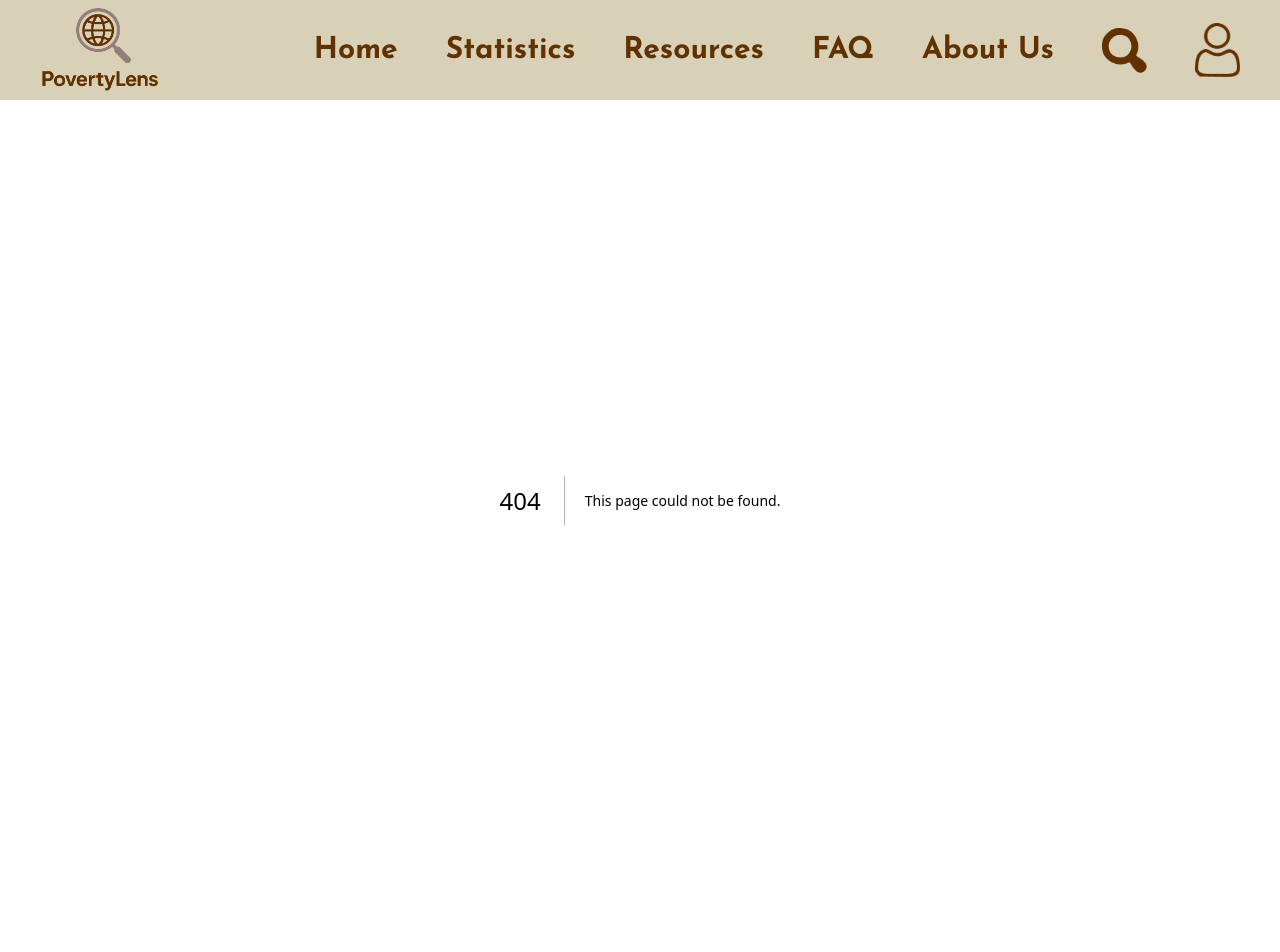
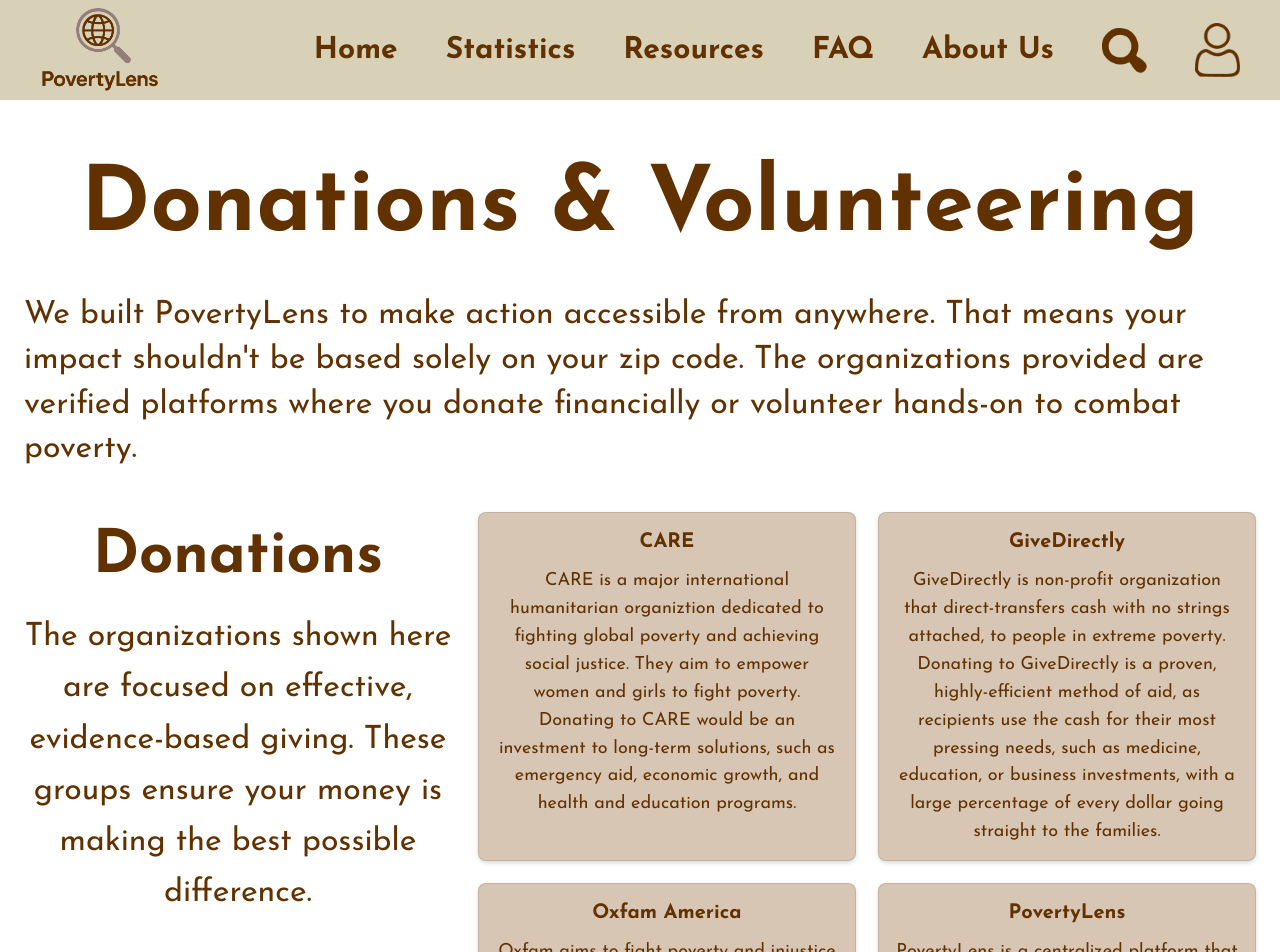
Before and after one commit to Revolution5/PovertyLens, a Next.js app in the folder frontend/: page /donationspages in a window 1280 px wide. Before the commit this address had no page. Shown: the top 952 px of the page. Before the commit the page ends 900 px from the top, so only its background shows below. Built offline with nearby package versions, Linux system fonts and the light colour scheme.

Commit message:
donations & volunteering page

```diff
--- /dev/null
+++ b/frontend/app/donationspages/page.tsx
@@ -0,0 +1,181 @@
+'use client';
+
+type OrgCardProps = {
+    name: string;
+    description: string;
+    url: string;
+};
+
+const cardBg = '#D7C6B4';
+const cardHover = '#c9956e';
+const textBrown = '#623100';
+const pageBg = '#ffffff';
+
+export default function DonationsAndVolunteeringPage(){
+    return (
+        <div
+            style={{
+                backgroundColor: pageBg,
+                minHeight: '100vh',
+                padding: '40px 24px 80px',
+                color: textBrown,
+                textAlign: 'center',
+            }}
+        >
+            {/* Donations & Volunteering */}
+            <div style={{ marginBottom: 20 }}>
+            <h1
+                style={{
+                    fontSize: 90,
+                    fontWeight: 800,
+                    letterSpacing: 0.5,
+                    margin: 0,
+                }}
+            >
+                Donations &amp; Volunteering
+            </h1>
+            <p style={{width: '100%', fontSize: 32, lineHeight: 1.4, marginTop: 18, color: textBrown, textAlign: 'left'}}>
+                We built PovertyLens to make action accessible from anywhere. That means your impact
+                shouldn't be based solely on your zip code. The organizations provided are verified platforms
+                where you donate financially or volunteer hands-on to combat poverty.
+            </p>
+            </div>
+            {/* ---- DONATIONS SECTIONS ---- */}
+            <section style={{ display: 'grid', gridTemplateColumns: '1.1fr 2fr', gap: 26, alignItems: 'flex-start', marginTop: 40, marginBottom: 70}}>
+            <div>
+                <h2
+                    style={{
+                        fontSize: 60,
+                        fontWeight: 800,
+                        margin: '0 0 10px 0',
+                    }}
+                >
+                    Donations
+                </h2>
+                {/* Left text block */}
+                    <p style={{ fontSize: 32, lineHeight: 1.6}}>
+                        The organizations shown here are focused on effective, evidence-based giving.
+                        These groups ensure your money is making the best possible difference.
+                    </p>
+                </div>
+                {/* Donations Cards */}
+                <div
+                    style={{
+                        display: 'grid',
+                        gridTemplateColumns: 'repeat(2, minmax(0px, 1fr))',
+                        gap: 22,
+                    }}
+                >
+                    <Card
+                        name="CARE"
+                        url="https://www.care.org/"
+                        description="CARE is a major international humanitarian organiztion dedicated to fighting global poverty and achieving social justice. They aim to empower women and girls to fight poverty. Donating to CARE would be an investment to long-term solutions, such as emergency aid, economic growth, and health and education programs."
+                    />
+                    <Card
+                        name="GiveDirectly"
+                        url="https://www.givedirectly.org/"
+                        description="GiveDirectly is non-profit organization that direct-transfers cash with no strings attached, to people in extreme poverty. Donating to GiveDirectly is a proven, highly-efficient method of aid, as recipients use the cash for their most pressing needs, such as medicine, education, or business investments, with a large percentage of every dollar going straight to the families."
+                    />
+                    <Card
+                        name="Oxfam America"
+                        url="https://www.oxfamamerica.org/"
+                        description="Oxfam aims to fight poverty and injustice by tackling the root causes of inequality, providing emergency aid, and campaigning for economic, gender, and climate justice. Donations to this organization would support a powerful movement that provides both immediate relief in crises and long-term systemic change to ensure everyone has equal rights and can thrive."
+                    />
+                    <Card
+                        name="PovertyLens"
+                        url=""
+                        description="PovertyLens is a centralized platform that aims to inform the public about the complexities of poverty. The donations would support our mission of education and awareness, while also supporting other humanitarian groups like the Red Cross for emergency relief and aid, and direct poverty interventions for long-term solutions."
+                    />
+                </div>
+            </section>
+
+            {/* ---- VOLUNTEERING SECTION ---- */}
+            <section
+                style={{
+                    display: 'grid',
+                    gridTemplateColumns: '2fr 1.1fr',
+                    gap: 26,
+                    alignItems: 'flex-start',
+                    paddingTop: 30,
+                    borderTop: '2px solid rgba(0,0,0,0.15)',
+                }}
+            >
+                {/* Volunteering org cards */}
+                <div
+                    style={{
+                        display: 'grid',
+                        gridTemplateColumns: 'repeat(2, minmax(0px,1fr))',
+                        gap: 22,
+                    }}
+                >
+
+                    <Card
+                        name="United Nations Volunteers"
+                        url="https://www.unv.org/"
+                        description="UNV is a global program that connects volunteers with organizations working to advance sustainable development and fight poverty worldwide. They empower individuals to make a difference through their support of many initiatives, including education and gender equality. Volunteering with them will promote inclusive growth in developing communities."
+                    />
+
+                    <Card
+                        name="Catchafire"
+                        url="https://www.catchafire.org/"
+                        description="Catchafire is a virtual volunteering program that links professionals with nonprofits to address social and economic challenges. By offering expertise in marketing, finance, technology, and more, volunteers can help empower nonprofits to operate more efficiently and expand their work worldwide."
+                    />
+                    <Card
+                        name="Translators Without Borders"
+                        url="https://translatorswithoutborder.org/"
+                        description="Translators without Borders (TWB) is a nonprofit organization that provides language and translation support to humanitarian and development organizations around the world. Volunteers can break communication barriers so all people in crisis and poverty can access necessities, and imperative information about health, education, and safety."
+                    />
+                    <Card
+                        name="Humanity for Relief & Development"
+                        url="https://hrdglobal.org/"
+                        description="Humanity for Relief & Development is an international nonprofit dedicaed to combating hunger and poverty. Their virtual volunteering program allows people to contribute through fundraising, outreach, digital content creation, and program support."
+                    />
+                </div>
+
+                {/* Right text block */}
+                <div>
+                    <h2 style={{ fontSize: 60, fontWeight: 800, margin: '0 0 10px 0'}}>Volunteering</h2>
+                    <p style={{fontSize: 32, lineHeight: 1.6, marginBottom: 12,}}>
+                        We understand that not everyone can commit to on-site or has a local chapter nearby. The organizations to the left specialize in virtual, remote, or skills-based volunteering that you can do from your laptop, anywhere around the world.
+                    </p>
+                    <p style={{fontSize: 32, lineHeight: 1.6}}>
+                        Poverty doesn't stop at borders, and neither should our efforts.
+                    </p>
+                </div>
+            </section>
+        </div>
+    );
+}
+
+/* ---- Card component ---- */
+function Card({ name, description, url }: OrgCardProps){
+    return(
+        <a
+            href={url}
+            target="_blank"
+            rel="noopener noreferrer"
+            style={{
+                display: "block",
+                backgroundColor: cardBg,
+                borderRadius: 8,
+                padding: '14px 16px',
+                textDecoration: 'none',
+                color: textBrown,
+                border: '1px solid rgba(0,0,0,0.1)',
+                boxShadow: '0 2px 4px rgba(0,0,0,0.15)',
+                transition: 'background-color 0.2s ease, transform 0.15s ease',
+            }}
+            onMouseEnter={(e) => {
+                (e.currentTarget as HTMLElement).style.backgroundColor = cardHover;
+                (e.currentTarget as HTMLElement).style.transform = 'translateY(-3px)';
+            }}
+            onMouseLeave={(e) => {
+                (e.currentTarget as HTMLElement).style.backgroundColor = cardBg;
+                (e.currentTarget as HTMLElement).style.transform = 'translateY(0px)';
+            }}
+        >
+            <h3 style={{ margin: '0 0 10px 0', fontSize: 20, fontWeight: 700 }}>{name}</h3>
+            <p style={{ margin: 0, fontSize: 18, lineHeight: 1.55 }}>{description}</p>
+        </a>
+    );
+}
--- a/frontend/components/Navbar.tsx
+++ b/frontend/components/Navbar.tsx
@@ -62,7 +62,7 @@ export default function Navbar() {
                             <Link href="/educational-resources" className="block px-4 py-2 text-[#623100] hover:bg-[#D8B99B] transition-colors">
                                 Educational Resources
                             </Link>
-                            <Link href="/donations-volunteer" className="block px-4 py-2 text-[#623100] hover:bg-[#D8B99B] transition-colors">
+                            <Link href="/donationspages" className="block px-4 py-2 text-[#623100] hover:bg-[#D8B99B] transition-colors">
                                 Donations & Volunteer
                             </Link>
                         </div>
```
